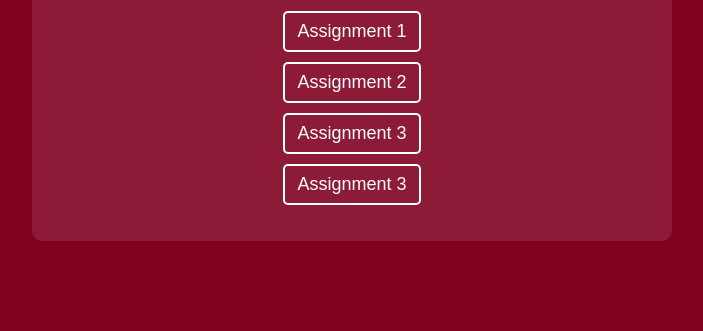
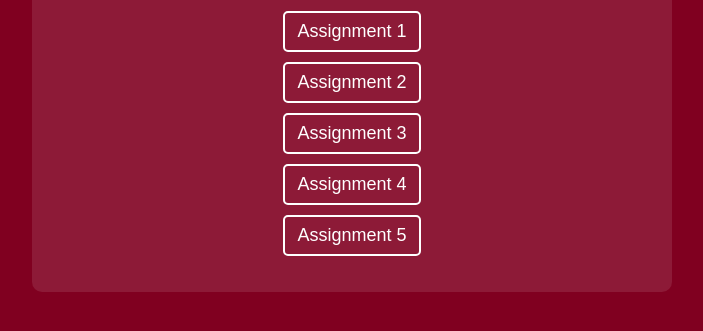
Before and after one commit to Nematov-Muhammadqodir/global-logistics, a plain HTML site: page index.html in a window 1280 px wide. Shown: the part 161-492 px from the top of the page, without its empty margins (288-991 px from the left). Drawn offline with Linux system fonts and the light colour scheme.

Commit message:
added lists

```diff
--- a/index.html
+++ b/index.html
@@ -60,7 +60,8 @@
             <li><a href="#">Assignment 1</a></li>
             <li><a href="#">Assignment 2</a></li>
             <li><a href="#">Assignment 3</a></li>
-            <li><a href="#">Assignment 3</a></li>
+            <li><a href="#">Assignment 4</a></li>
+            <li><a href="#">Assignment 5</a></li>
         </ul>
     </div>
 </body>
```
